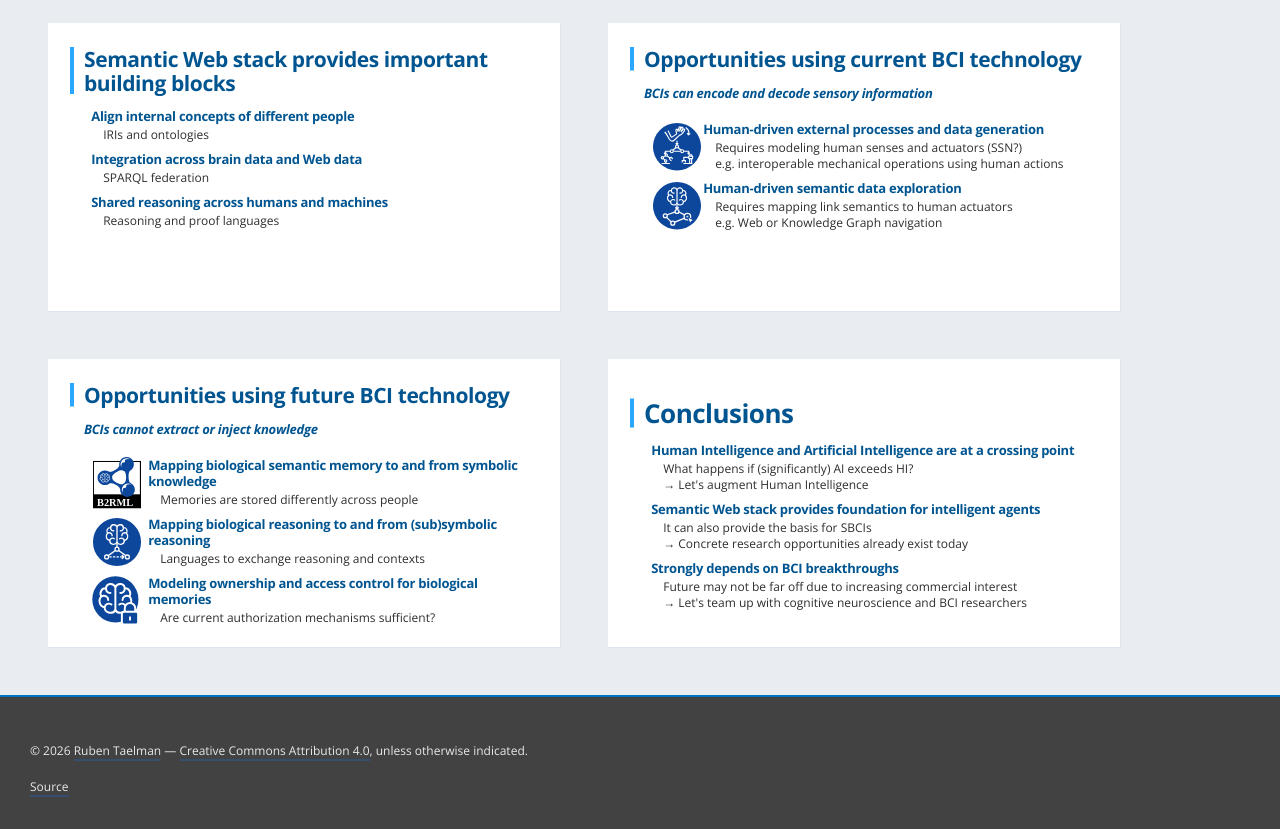
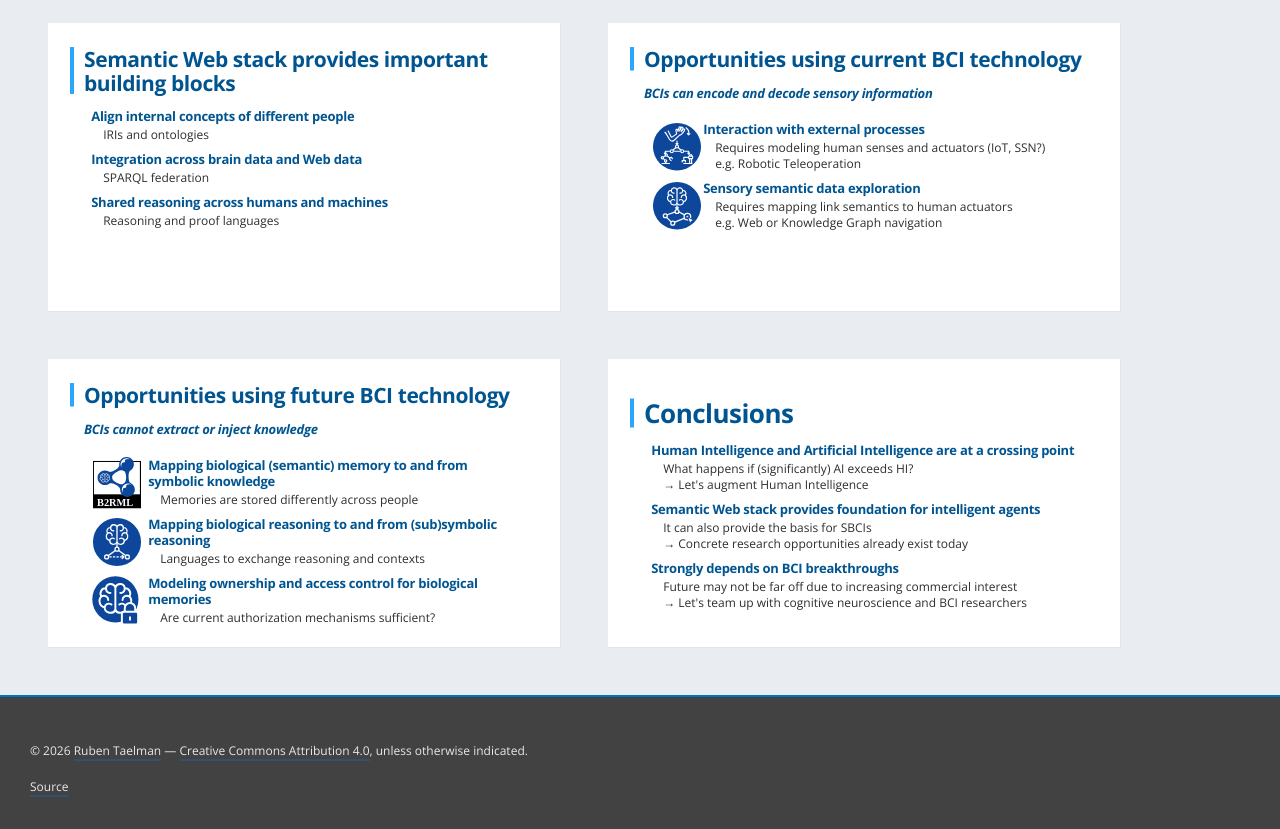
Before and after one commit to rubensworks/slides-2026-iswc-vision-symbiotickgs, a plain HTML site: page index.html in a window 1280 px wide. Shown: the part 1660-2489 px from the top of the page. Drawn offline with nearby package versions, Linux system fonts and the light colour scheme.

Commit message:
Deploying to gh-pages from  @ 96e216f77b397535597905e3013f57b78f619e32 🚀

```diff
--- a/index.html
+++ b/index.html
@@ -46,11 +46,11 @@
             <li>TODO</li>
         </ul>-->
     </section>
-    <!-- What if we could access KGs directly without using proxies such as screens and keyboards?
+    <!-- What if we could access KGs directly through our brain, so without using proxies such as screens and keyboards?
          And what about the reverse, what if we could make our memories accessible as a KG?
          Today, this is all still science-fiction, it's not necessarily impossible.
-         In this talk, I will discuss why we need this, and how we get there.
-         But before we do that, let's have a look at some ideas of the past first, because this is not really a new idea. -->
+         So the goal of this talk is to explore these ideas a bit, and talk about why we may need this.
+         But before we do that, let's have a look at some ideas of the past first, to properly position this work. -->
 
     <section id="history-bush" class="slide" inlist="" rel="schema:hasPart" resource="#history-bush">
       <h2 property="schema:name">Post-WWII: bottleneck shifts from scientific knowledge <em>production</em> &rarr; <em>consumption</em></h2>
@@ -170,13 +170,13 @@
       <ul>
           <li>
               <img src="img/human-rdf-mechanical-arms.svg" style="width: 12%; float: left;" />
-          	  <h3>Human-driven external processes and data generation</h3>
-			  <span class="indent">Requires modeling human senses and actuators (SSN?)</span><br />
-              <span class="indent">e.g. interoperable mechanical operations using human actions</span>
+          	  <h3>Interaction with external processes</h3>
+			  <span class="indent">Requires modeling human senses and actuators (IoT, SSN?)</span><br />
+              <span class="indent">e.g. Robotic Teleoperation</span>
           </li>
           <li>
               <img src="img/human-semantic-exploration.svg" style="width: 12%; float: left;" />
-          	  <h3>Human-driven semantic data exploration</h3>
+          	  <h3>Sensory semantic data exploration</h3>
 			  <span class="indent">Requires mapping link semantics to human actuators</span><br />
               <span class="indent">e.g. Web or Knowledge Graph navigation</span>
           </li>
@@ -189,7 +189,7 @@
       <ul>
           <li>
               <img src="img/b2rml.svg" style="width: 12%; float: left; margin-right: 10px;" />
-          	  <h3>Mapping biological semantic memory to and from symbolic knowledge</h3>
+          	  <h3>Mapping biological (semantic) memory to and from symbolic knowledge</h3>
 			  <span class="indent">Memories are stored differently across people</span>
           </li>
           <li>
```
